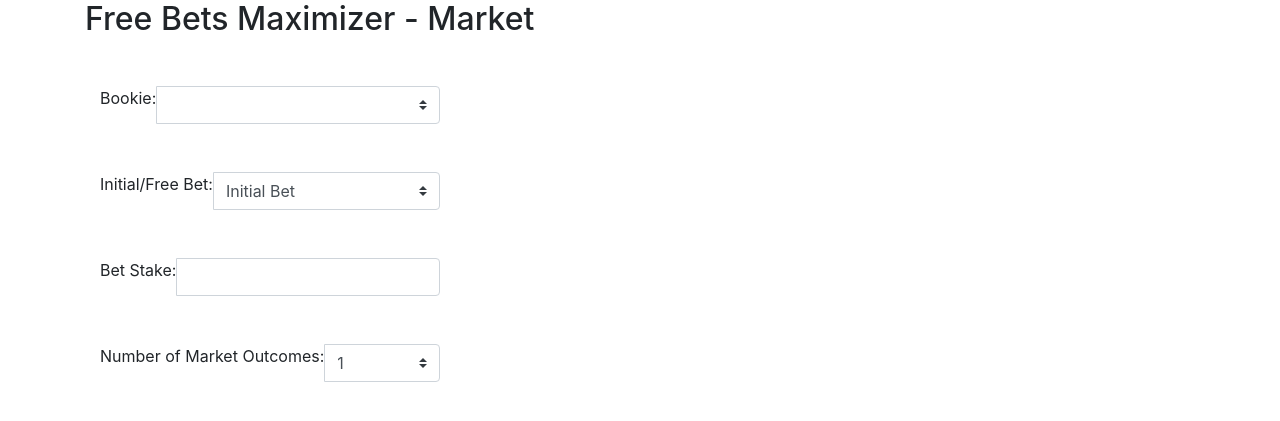
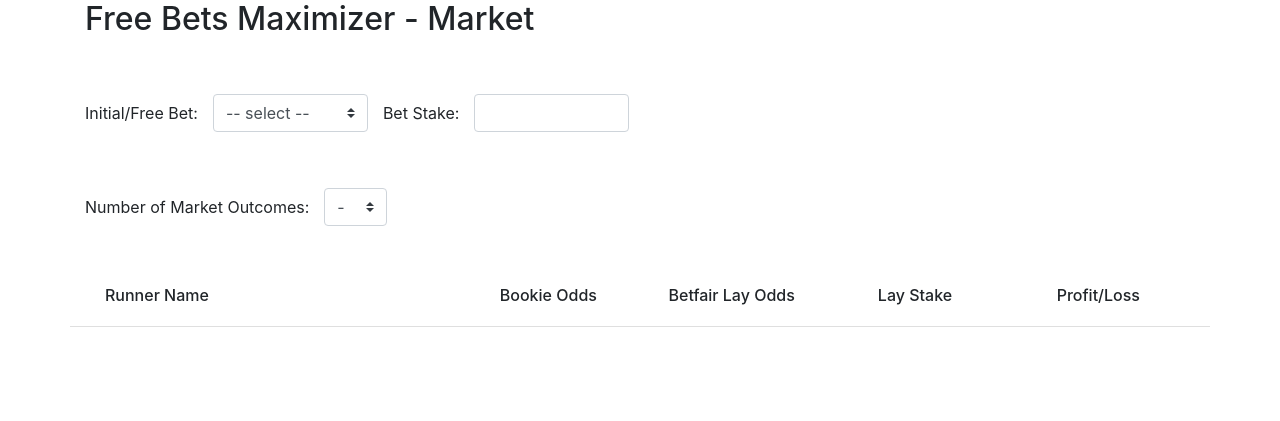
Before and after one commit to mblacklock/free_bets_project, a Django app: page /market/market_manual/ in a window 1280 px wide. Shown: the top 421 px of the page. Run offline with Django 3.2, Linux system fonts and the light colour scheme; data that the repository does not hold is empty; some libraries are stand-ins or nearby versions.

Commit message:
initial and free bet calcs, and bootstrap layout

```diff
--- a/market/static/market.js
+++ b/market/static/market.js
@@ -1,27 +1,61 @@
 window.Market = {};
 window.Market.initialize = function () {
 
-	$('.select').change(function() {
-		el = $(this).parent().attr('id');
-		if (el == 'runners') {
-			createList('market', $(this).val());
+	$('#bet_type .select').change(function() {
+		$('.type-error').hide();
+		$("#stake .input").trigger('input');
+	});
+
+		$('#runners .select').change(function() {
+		createList('market', $(this).val());
+	});
+
+	$(document.body).on("input", '.input', function() {
+		bet_type = $('#bet_type .select').val();
+		if (bet_type !== null) {
+			bet_stake = parseFloat($('#stake .input').val());
+			runners = $('#market .runner');
+			$.each(runners, function()
+			{
+				bookie_odds = parseFloat($(this).find('.bookie_odds').val());
+				lay_odds = parseFloat($(this).find('.lay_odds').val());
+				if (bet_type == 'initial') {
+					lay_stake = ((bookie_odds - 1)*bet_stake + bet_stake)/(0.95 + (lay_odds - 1));
+					profit_loss = (bet_stake*(bookie_odds - 1)) - (lay_stake*(lay_odds - 1));
+				} else if (bet_type == 'free') {
+					lay_stake = ((bookie_odds - 1)*bet_stake)/(0.95 + (lay_odds - 1));
+					profit_loss = (bet_stake*(bookie_odds - 1)) - (lay_stake*(lay_odds - 1));
+				}
+				lay_stake = (round(lay_stake,2)).toFixed(2);
+				profit_loss = (round(profit_loss,2)).toFixed(2);
+				$(this).find('.lay_stake').text(lay_stake);
+				$(this).find('.profit_loss').text(profit_loss);
+
+			});
+			highlightMaximum(getText($('#market .profit_loss')));
+		} else {
+			$('.type-error').show();
 		}
 	});
 
 };
 
 function createList(id, n) {
-	if (n > $('#market li').length) {
-		var rng = range($('#market li').length + 1, n);
+	var len = $('#market li').length - 1;
+	if (n > len) {
+		var rng = range(len + 1, n);
 		$.each(rng, function(i)
 		{
-			var li = $('<li/>')
-				.addClass('list-group-item')
-				.text('Runner ' + rng[i])
-				.appendTo($('#market'));
+			$('#runner-template').clone().appendTo('#market');
+			var rnr = $('#market li:last')
+				.find(".text").text('Runner ' + rng[i])
+			$('#market #runner-template')
+				.attr('id', 'runner-' + rng[i])
+				.addClass('d-flex')
+				.removeClass('hidden')
 		});
-	} else if (n < $('#market li').length) {
-		$('#market li').slice(-($('#market li').length - n)).remove()
+	} else if (n < len) {
+		$('#market li').slice(-(len - n)).remove()
 	}
 }
 
@@ -33,3 +67,61 @@ function range(start, end) {
     }
     return array;
 }
+
+function round(value, exp) {
+  if (typeof exp === 'undefined' || +exp === 0)
+    return Math.round(value);
+
+  value = +value;
+  exp = +exp;
+
+  if (isNaN(value) || !(typeof exp === 'number' && exp % 1 === 0))
+    return NaN;
+
+  // Shift
+  value = value.toString().split('e');
+  value = Math.round(+(value[0] + 'e' + (value[1] ? (+value[1] + exp) : exp)));
+
+  // Shift back
+  value = value.toString().split('e');
+  return +(value[0] + 'e' + (value[1] ? (+value[1] - exp) : -exp));
+}
+
+function highlightMaximum(elems) {
+	$('.runner').removeClass('list-group-item-success');
+	// Get the max value from the array
+	maxValue = Math.max.apply(this, elems);
+	if (maxValue == -10000) {
+		// Skip because NaN
+	} else {
+		// Get the index of the max value, through the built in function inArray
+		index = getAllIndexes(elems,maxValue);
+		$.each(index, function(i) {
+			$('#runner-'+(index[i]+1)).addClass('list-group-item-success');
+		});
+	}
+}
+
+function getText(elems) {
+	var array = new Array();
+	$.each(elems, function(i)
+	{
+		txt = parseFloat($(this).text());
+		if (isNaN(txt)){
+			array.push(-10000);
+		}
+		else {
+			array.push(txt);
+		}
+
+	});
+    return array;
+}
+
+function getAllIndexes(arr, val) {
+    var indexes = [], i = -1;
+    while ((i = arr.indexOf(val, i+1)) != -1){
+        indexes.push(i);
+    }
+    return indexes;
+}
--- a/market/templates/market/market.html
+++ b/market/templates/market/market.html
@@ -7,31 +7,38 @@
 
 {% block body %}
 
-	<div id='bookie' class="input-group my-5 col-4">
-		<label>Bookie:</label>
-		<select class="select custom-select" style="width:auto;">
+	<form class='form-inline mt-5'>
+		{% if affiliates %}
+		<div id='bookie' class=" form-group input-group my-5 col-md-6">
+			<label for='bookie_select'>Bookie:</label>
+			<select class="select custom-select" id='bookie_select' style="width:auto;">
 				{% for affiliate in affiliates %}
 					<option value="{{ affiliate.slug }}">{{ affiliate.name }}</option>
 				{% endfor %}
 			</select>
 		</div>
+		{% endif %}
 
-	<div id='bet_type' class="input-group my-5 col-4">
-		<label>Initial/Free Bet:</label>
-		<select class="select custom-select" style="width:auto;">
+		<label for='type_select'>Initial/Free Bet:</label>
+		<div id='bet_type' class="input-group my-2 col-md-2">
+			<select class="select custom-select" id='type_select' style="width:auto;">
+				<option disabled selected value class='hidden'> -- select -- </option>
 				<option value="initial">Initial Bet</option>
 				<option value="free">Free Bet</option>
 			</select>
 		</div>
 
-	<div id='stake' class="input-group my-5 col-4">
-		<label>Bet Stake:</label>
-		<input class="input form-control" type="text">
+		<label for='stake-input'>Bet Stake:</label>
+		<div id='stake' class="input-group my-2 col-md-2">
+			<input class="input form-control" id='stake-input' type="text">
 		</div>
+	</form>
 
-	<div id='runners' class="input-group my-5 col-4">
-		<label>Number of Market Outcomes:</label>
-		<select class="select custom-select" style="width:auto;">
+	<form class='form-inline'>
+		<label for='runners_select'>Number of Market Outcomes:</label>
+		<div id='runners' class="input-group my-5 col-1">
+			<select class="select custom-select" id='runners_select' style="width:auto;">
+				<option disabled selected value class='hidden'> - </option>
 				{% with ''|center:30 as range %}
 				{% for _ in range %}
 					<option value="{{ forloop.counter }}">{{ forloop.counter }}</option>
@@ -39,11 +46,32 @@
 				{% endwith %}
 			</select>
 		</div>
+	</form>
 
+	<div class="type-error alert alert-warning hidden">Error: Select a bet type above</div>
 	<div>
 		<ul id='market' class="list-group list-group-flush">
+			<li class='list-group-item row d-flex text-center'>
+				<h6 class='text list-group-item-heading col-4 text-left'>Runner Name</h6>
+				<h6 class='text list-group-item-heading col-2'>Bookie Odds</h6>
+				<h6 class='text list-group-item-heading col-2'>Betfair Lay Odds</h6>
+				<h6 class='text list-group-item-heading col-2'>Lay Stake</h6>
+				<h6 class='text list-group-item-heading col-2'>Profit/Loss</h6>
+			</li>
 		</ul>
+		<li id='runner-template' class='runner hidden list-group-item row text-center align-items-center'>
+			<span class='text col-4 text-left'></span>
+			<div class='col-2'>
+				<input class="bookie_odds input form-control offset-2 col-8" type="text">
 			</div>
+			<div class='col-2'>
+				<input class="lay_odds input form-control offset-2 col-8" type="text">
+			</div>
+			<span class="lay_stake col-2"></span>
+			<span class="profit_loss col-2"></span>
+		</li>
+	</div>
+
 
 {% endblock %}
 
--- a/market/views.py
+++ b/market/views.py
@@ -8,5 +8,4 @@ def new_market(request):
     return redirect('market_manual')
 
 def market_manual(request):
-    affiliates = Affiliate.objects.all()
-    return render(request, 'market/market.html', {'affiliates': affiliates})
+    return render(request, 'market/market.html')
--- a/templates/base.html
+++ b/templates/base.html
@@ -23,7 +23,7 @@
 		</div>
 		<!-- Placed at the end of the document so the pages load faster -->
 		<script src="{% static 'jquery-3.3.1.min.js' %}"></script>
-		<script src="{% static 'bootstrap/js/bootstrap.min.js' %}"></script>
+		<script src="{% static 'bootstrap/js/bootstrap.bundle.min.js' %}"></script>
 		{% block scripts %}{% endblock %}
 	</body>
 
```
Also changed, not shown: functional_tests/notyet_test_market_linked_page.py (added, +30 -0 lines), functional_tests/test_market_manual_page.py (added, +131 -0 lines), functional_tests/test_market_page.py (deleted, +0 -70 lines), market/static/tests/test.html (+181 -6 lines), market/tests/tests_views.py (+9 -9 lines), static/base.css (line endings or trailing spaces). Lines whose indentation alone changed are shown as unchanged.
